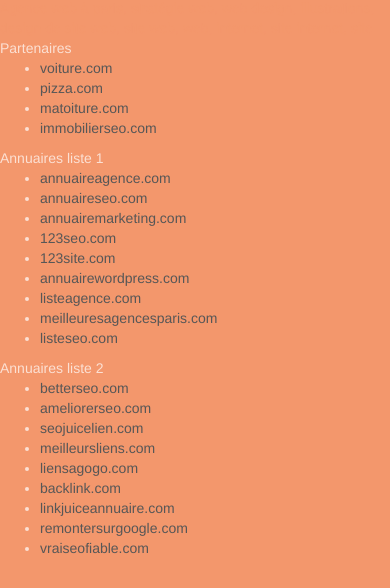
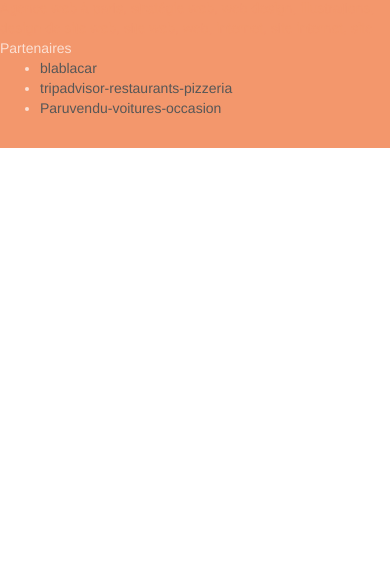
Before and after one commit to FEHLEN/P4-chouette, a plain HTML site: page index.html in a window 390 px wide. Shown: the part 4634-5222 px from the top of the page. After the commit the page ends 4782 px from the top, so only its background shows below. Drawn offline with Linux system fonts and the light colour scheme.

Commit message:
fichier index titre et liens dans meta

```diff
--- a/index.html
+++ b/index.html
@@ -2,7 +2,7 @@
 <html lang="Default">
 	<head>
    		<meta charset="utf-8">
-    <meta name="keywords" content="seo, google, site web, site internet, agence design paris, agence design, agence design,agence design,agence design,agence design,agence design,agence design,agence design,agence design">
+  		<meta name="keywords" content="seo, google, site web, site internet, agence design Lyon, agence design, agence design Lyonnaise,agence design professionnelle,agence de creation de site web">
    		<meta name="description" content="">
    		<meta name="viewport" content="width=device-width, initial-scale=1.0, viewport-fit=cover">
     	<link rel="shortcut icon" type="image/png" href="favicon.jpg">
@@ -19,7 +19,7 @@
 		<script src="./js/jquery.touchSwipe.js" defer></script>
 		<script src="./js/gmaps.js"></script>
 
-    <title>.</title>
+    	<title>La Chouette agence, entreprise web design à Lyon, qui aide les entreprises à devenir attractives.</title>
 
 
 <!-- Analytics -->
@@ -46,14 +46,8 @@
 						</div>
 						<div class="collapse navbar-collapse navbar-1 special-dropdown-nav">
 							<ul class="site-navigation nav navbar-nav">
-					<li>
-						<a href="index.html">Accueil</a>
-					</li>
-					<li>
-					</li>
-					<li>
-						<a href="page2.html">page2 &gt;</a>
-					</li>
+								<li><a href="index.html">Accueil</a></li>
+								<li><a href="contact.html">Contact</a></li>
 							</ul>
 						</div>
 					</nav>
@@ -71,7 +65,7 @@
 							La chouette agence.
 							</h1>
 							<div class="text-center">
-					<a href="page2.html" class="btn btn-lg btn-clean btn-rd cta-hero btn-atomic-tangerine" id="cta-hero">Contact</a>
+								<a href="contact.html" class="btn btn-lg btn-clean btn-rd cta-hero btn-atomic-tangerine" id="cta-hero">Contact</a>
 							</div>
 						</div>
 					</div>
@@ -84,7 +78,7 @@
 				<div class="container bloc-md">
 					<div class="row">
 						<div class="col-sm-12 text-center">
-				<img alt="agence web, agence web paris, web design paris, stratégie web" src="img/title.png" />
+							<img alt="agence web, agence web lyon, web design lyon, stratégie web" src="img/title.png" />
 						</div>
 					</div>
 					<div class="row voffset-lg med-width-whitespace">
@@ -124,7 +118,7 @@
 					</div>
 					<div class="row voffset-lg voffset">
 						<div class="col-xs-12 col-md-8 col-md-offset-2 text-center">
-				<img alt="agence web, agence web paris, web design paris, stratégie web" src="img/citation.png" />
+							<img alt="agence web, agence web lyon, web design lyon, stratégie web" src="img/citation.png" />
 
 						</div>
 					</div>
@@ -209,7 +203,7 @@
 							Prêt pour redonner vie à votre projet ?<br>Contactez notre équipe !
 						</h2>
 						<div class="col-sm-12 text-center">
-				<a href="page2.html" class="btn btn-atomic-tangerine btn-clean btn-rd btn-lg cta-hero">Contact</a>
+							<a href="contact.html" class="btn btn-atomic-tangerine btn-clean btn-rd btn-lg cta-hero">Contact</a>
 						</div>
 					</div>
 				</div>
@@ -251,41 +245,12 @@
 							<div class="col-sm-4">
 								Partenaires
 								<ul>
-								<li><a href="voiture.com">voiture.com</a></li>
-								<li><a href="pizza.com">pizza.com</a></li>
-								<li><a href="matoiture.com">matoiture.com</a></li>
-								<li><a href="immobilierseo.com">immobilierseo.com</a></li>
+									<li><a href="https://www.blablacar.fr/">blablacar</a></li>
+									<li><a href="https://www.tripadvisor.fr/Restaurants-g187265-c31-Lyon_Rhone_Auvergne_Rhone_Alpes.html">tripadvisor-restaurants-pizzeria</a></li>
+									<li><a href="https://www.paruvendu.fr/a/voiture-occasion/lyon/">Paruvendu-voitures-occasion</a></li>
 								</ul>
 							</div>
-					<div class="col-sm-4">
-						Annuaires liste 1
-						<ul>
-							<li><a href="annuaireagence.com">annuaireagence.com</a></li>
-							<li><a href="annuaireseo.com">annuaireseo.com</a></li>
-							<li><a href="annuairemarketing.com">annuairemarketing.com</a></li>
-							<li><a href="123seoture.com">123seo.com</a></li>
-							<li><a href="123site.com">123site.com</a></li>
-							<li><a href="annuairewordpress.com">annuairewordpress.com</a></li>
-							<li><a href="listeagence.com">listeagence.com</a></li>
-							<li><a href="meilleuresagencesparis.com">meilleuresagencesparis.com</a></li>
-							<li><a href="listeseo.com">listeseo.com</a></li>
-						</ul>
-					</div>
-					<div class="col-sm-4">
-						Annuaires liste 2
-						<ul>
-							<li><a href="betterseo.com">betterseo.com</a></li>
-							<li><a href="ameliorerseo.com">ameliorerseo.com</a></li>
-							<li><a href="seojuicelien.com">seojuicelien.com</a></li>
-							<li><a href="meilleursliens.com">meilleursliens.com</a></li>
-							<li><a href="liensagogo.com">liensagogo.com</a></li>
-							<li><a href="backlink.com">backlink.com</a></li>
-							<li><a href="linkjuiceannuaire.com">linkjuiceannuaire.com</a></li>
-							<li><a href="remontersurgoogle.com">remontersurgoogle.com</a></li>
-							<li><a href="vraiseofiable.com">vraiseofiable.com</a></li>
-						</ul>
-					</div>
-				</div>
+
 						</div>
 					</div>
 				</div>
@@ -294,7 +259,5 @@
 
 		</div>
 		<!-- Principal conteneur END -->
-
-
 	</body>
 </html>
```
Lines whose indentation alone changed are shown as unchanged.
